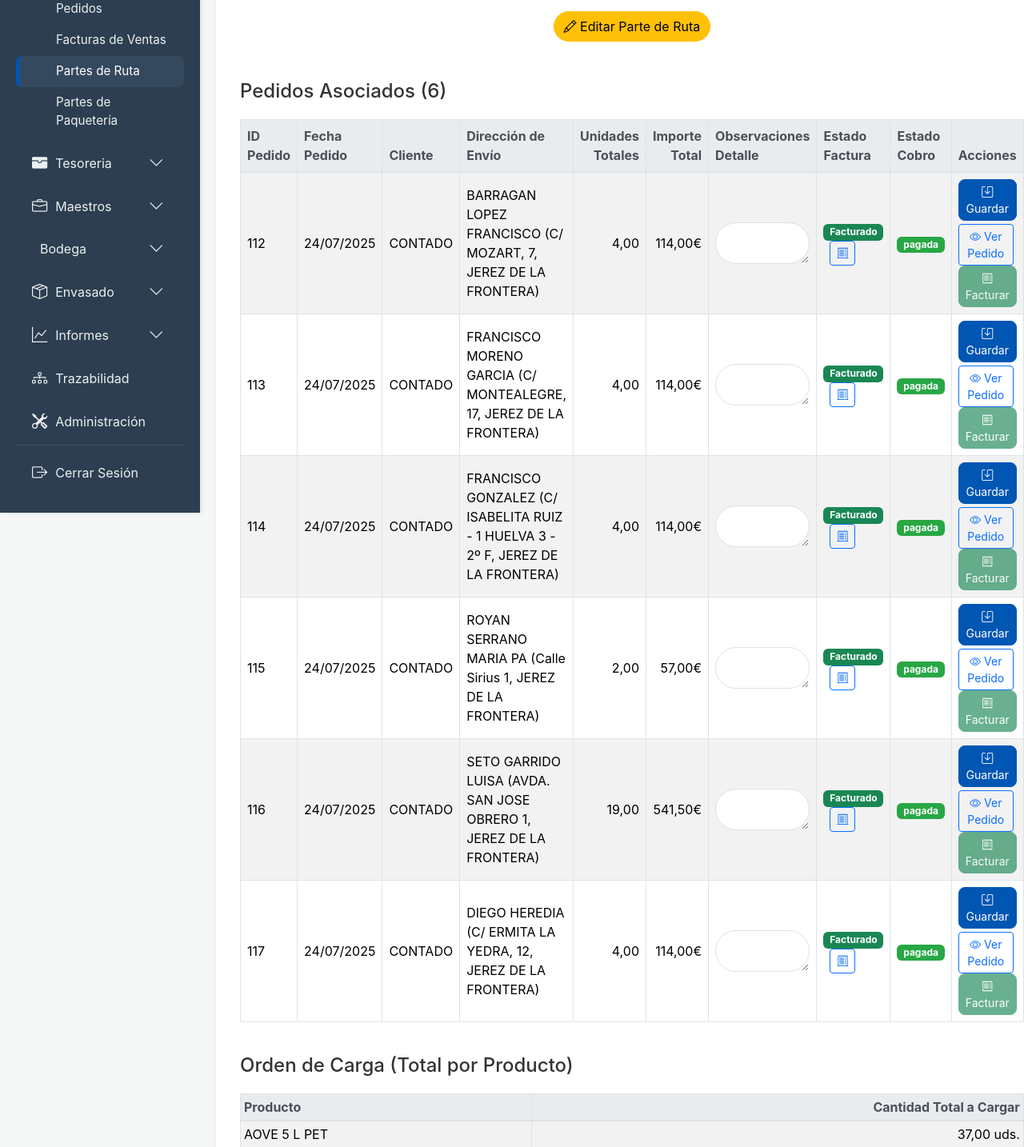
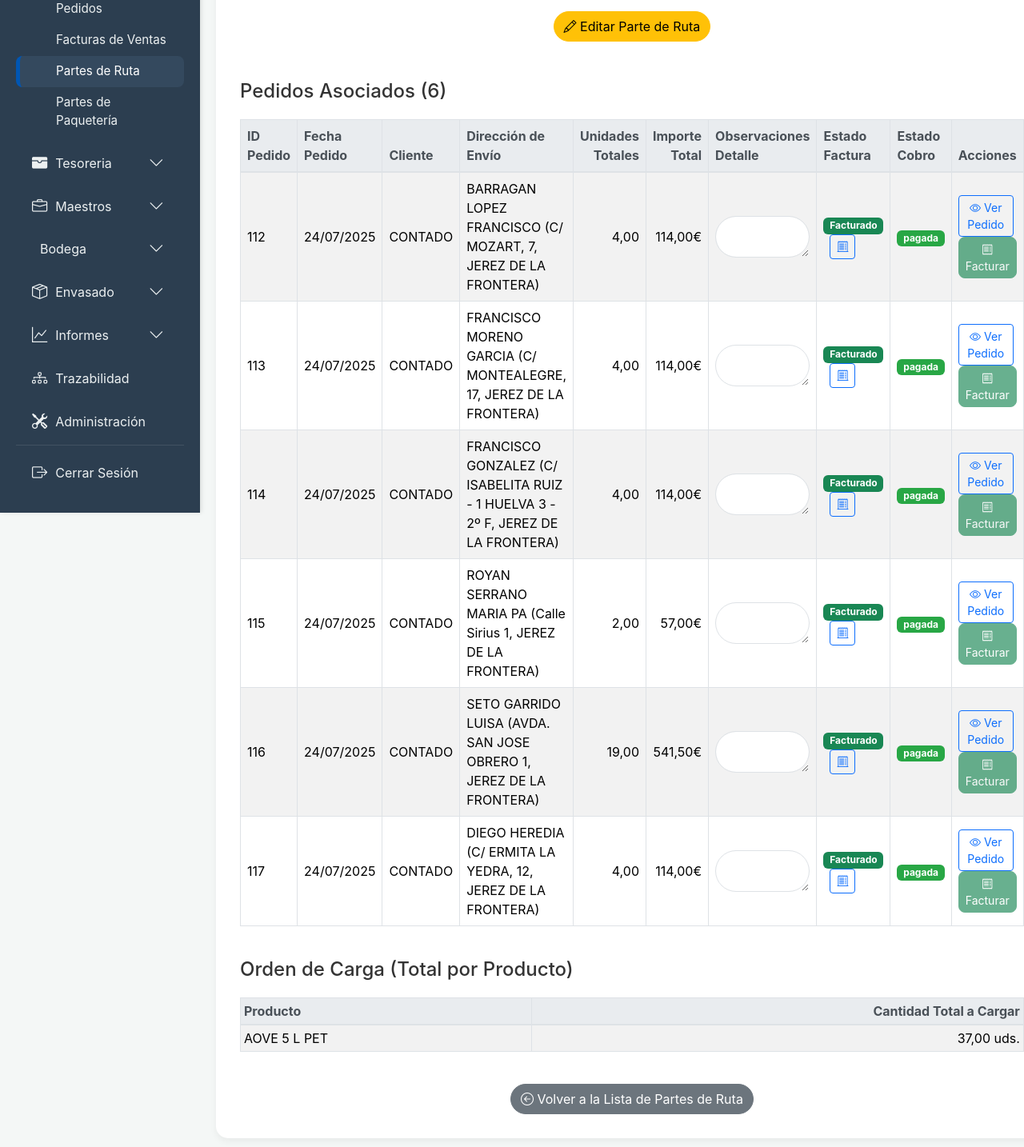
Before and after one commit to vvegajurado/app_venta_aceite, a PHP site: page /partes_ruta.php?view_id=26 in a window 1280 px wide; the page is wider, and only the part inside the window is pictured. Shown: the part 424-1858 px from the top of that part at 80% size. Run offline with PHP 8.4, Linux system fonts and the light colour scheme; a user stored in the database is signed in; data comes from the database, SQL or seed files in the repository; some libraries are stand-ins or nearby versions.

Commit message:
Fix: Correct navigation link and update layout
This commit addresses two separate issues:

1.  In `partes_ruta.php`, the "Guardar" button was removed from each row in the associated orders list within the "Detalles del Parte de Ruta" view. This simplifies the UI as observations are now saved automatically.

2.  In `pedidos.php`, the "Volver al Parte de Ruta" link was broken. It was pointing to `partes_ruta.php?view=details&id=...` which is incorrect. The link has been corrected to use `partes_ruta.php?view_id=...`, ensuring correct navigation back to the specific route part details page.

Additionally, this commit includes a previously requested layout adjustment in `partes_ruta.php` to increase the spacing between the action buttons in the main list view.

```diff
--- a/app/partes_ruta.php
+++ b/app/partes_ruta.php
@@ -1359,12 +1359,7 @@ if (isset($_GET['view_id']) && is_numeric($_GET['view_id'])) {
                                                 </td>
                                                 <td><span class="badge <?php echo $badgeClassCobro; ?>"><?php echo $estadoCobroTexto; ?></span></td>
                                                 <td class="text-center">
-                                                    <button type="button" class="btn btn-sm btn-primary mb-1 update-pedido-status-btn"
-                                                            data-id-parte-ruta-pedido="<?php echo htmlspecialchars($p['id_parte_ruta_pedido']); ?>"
-                                                            title="Guardar Cambios del Pedido">
-                                                        <i class="bi bi-save"></i> Guardar
-                                                    </button>
-                                                    <a href="pedidos.php?view=details&id=<?php echo htmlspecialchars($p['id_pedido']); ?>" class="btn btn-sm btn-outline-primary me-1" title="Ver detalles del pedido" target="_blank">
+                                                    <a href="pedidos.php?view=details&id=<?php echo htmlspecialchars($p['id_pedido']); ?>&from_parte_ruta_id=<?php echo htmlspecialchars($parte_ruta_details['id_parte_ruta']); ?>" class="btn btn-sm btn-outline-primary me-1" title="Ver detalles del pedido" target="_blank">
                                                         <i class="bi bi-eye"></i> Ver Pedido
                                                     </a>
                                                     <button type="button" class="btn btn-sm btn-success" title="Convertir a Factura"
--- a/app/pedidos.php
+++ b/app/pedidos.php
@@ -1557,7 +1557,7 @@ $new_invoice_client_name = $_GET['new_invoice_client_name'] ?? '';
                                                         $partes_ids = explode(',', $pedido_actual['partes_ruta_asociadas']);
                                                         $links = [];
                                                         foreach ($partes_ids as $p_id) {
-                                                            $links[] = "<a href='partes_ruta.php?view=details&id=" . htmlspecialchars($p_id) . "' class='badge bg-light text-dark'>#" . htmlspecialchars($p_id) . "</a>";
+                                                            $links[] = "<a href='partes_ruta.php?view_id=" . htmlspecialchars($p_id) . "' class='badge bg-light text-dark'>#" . htmlspecialchars($p_id) . "</a>";
                                                         }
                                                         echo implode(', ', $links);
                                                     ?>
```
